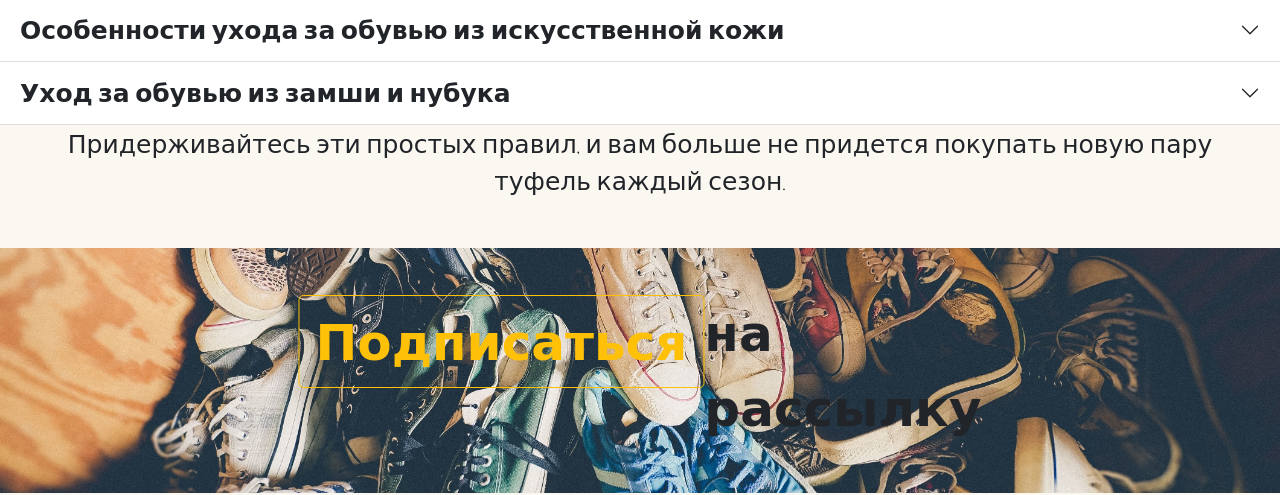
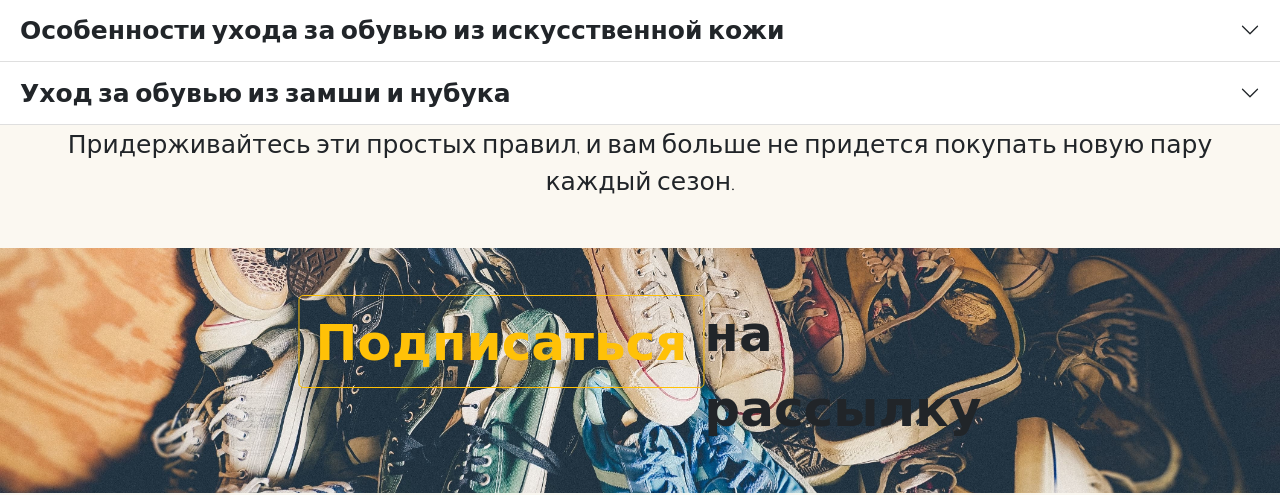
Before and after one commit to jtopolska/Final-project-BOOTSTRAP, a plain HTML site: page index.html in a window 1280 px wide. Shown: the part 7540-8035 px from the top of the page. Drawn offline with nearby package versions, Linux system fonts and the light colour scheme.

Commit message:
Update index.html

```diff
--- a/index.html
+++ b/index.html
@@ -1313,7 +1313,7 @@
                 </div>
             </div>
             <p class="text-center ms-lg-4 ms-3 me-lg-4 me-3 size">
-                Придерживайтесь эти простых правил, и вам больше не придется покупать новую пару туфель каждый сезон.
+                Придерживайтесь эти простых правил, и вам больше не придется покупать новую пару каждый сезон.
             </p>
         </div>
     </section>
```
